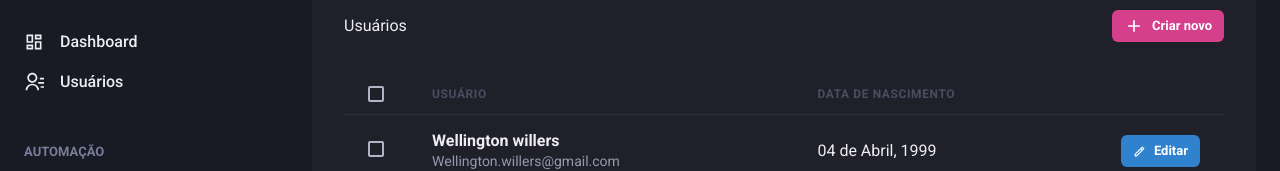
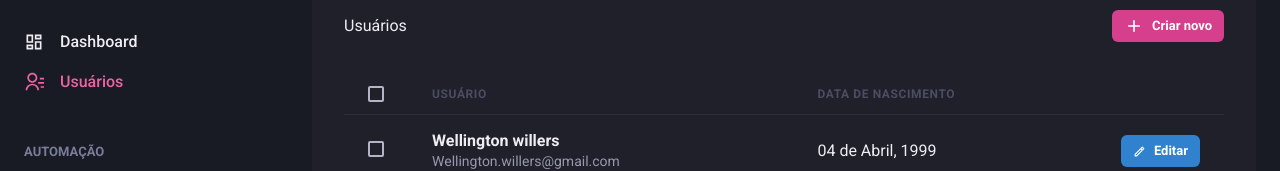
Before and after one commit to WelliWillers/dashgo-chapter-iv, a Next.js app: page /users in a window 1280 px wide. Shown: the part 166-337 px from the top of the page. Built offline with nearby package versions, Linux system fonts and the light colour scheme.

Commit message:
Links ativos

```diff
--- /dev/null
+++ b/src/components/ActiveLink.tsx
@@ -0,0 +1,31 @@
+import Link, {LinkProps} from "next/link";
+import { useRouter } from "next/router";
+import { cloneElement, ReactElement } from "react";
+
+interface ActiveLinkProps extends LinkProps {
+    children: ReactElement;
+    souldMatchExactHref?: boolean;
+}
+
+export function ActiveLink({children,souldMatchExactHref = false, ...rest}:ActiveLinkProps){
+    const { asPath } = useRouter()
+    let isActive = false
+
+    if(souldMatchExactHref && (asPath === rest.href || asPath === rest.as)) {
+        isActive = true
+    }
+
+    if(!souldMatchExactHref && (asPath.startsWith(String(rest.href)) || asPath.startsWith(String(rest.as)))) {
+        isActive = true
+    }
+
+    return (
+        <Link
+        {...rest}
+        >
+            {cloneElement(children, {
+                color: isActive ? "pink.400" : "gray.50"
+            })}
+        </Link>
+    )
+}
--- a/src/components/Sidebar/NavLink.tsx
+++ b/src/components/Sidebar/NavLink.tsx
@@ -1,6 +1,7 @@
 import { Icon, Link as ChakraLink, LinkProps, Text } from "@chakra-ui/react";
 import { ElementType } from "react";
 import Link  from 'next/link'
+import { ActiveLink } from "../ActiveLink";
 
 interface NavLinkProps extends LinkProps {
     icon?: ElementType;
@@ -10,11 +11,11 @@
 
 export function NavLink({icon, href, children, ...rest}:NavLinkProps){
     return (
-        <Link href={href} passHref>
+        <ActiveLink href={href} passHref>
             <ChakraLink display="flex" alignItems="center" {...rest}>
                 <Icon as={icon} fontSize="20"/>
                 <Text ml="4" fontWeight="medium">{children}</Text>
             </ChakraLink>
-        </Link>
+        </ActiveLink>
     )
 }
```
